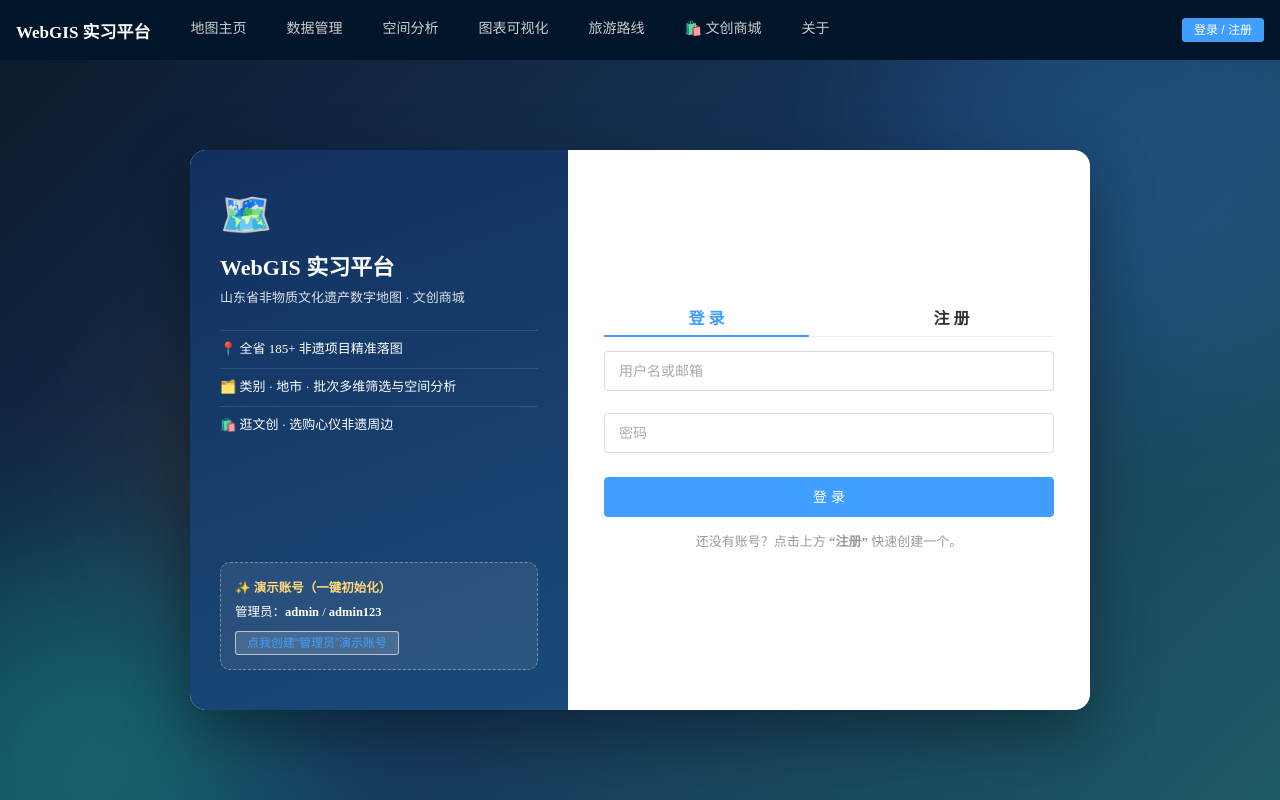
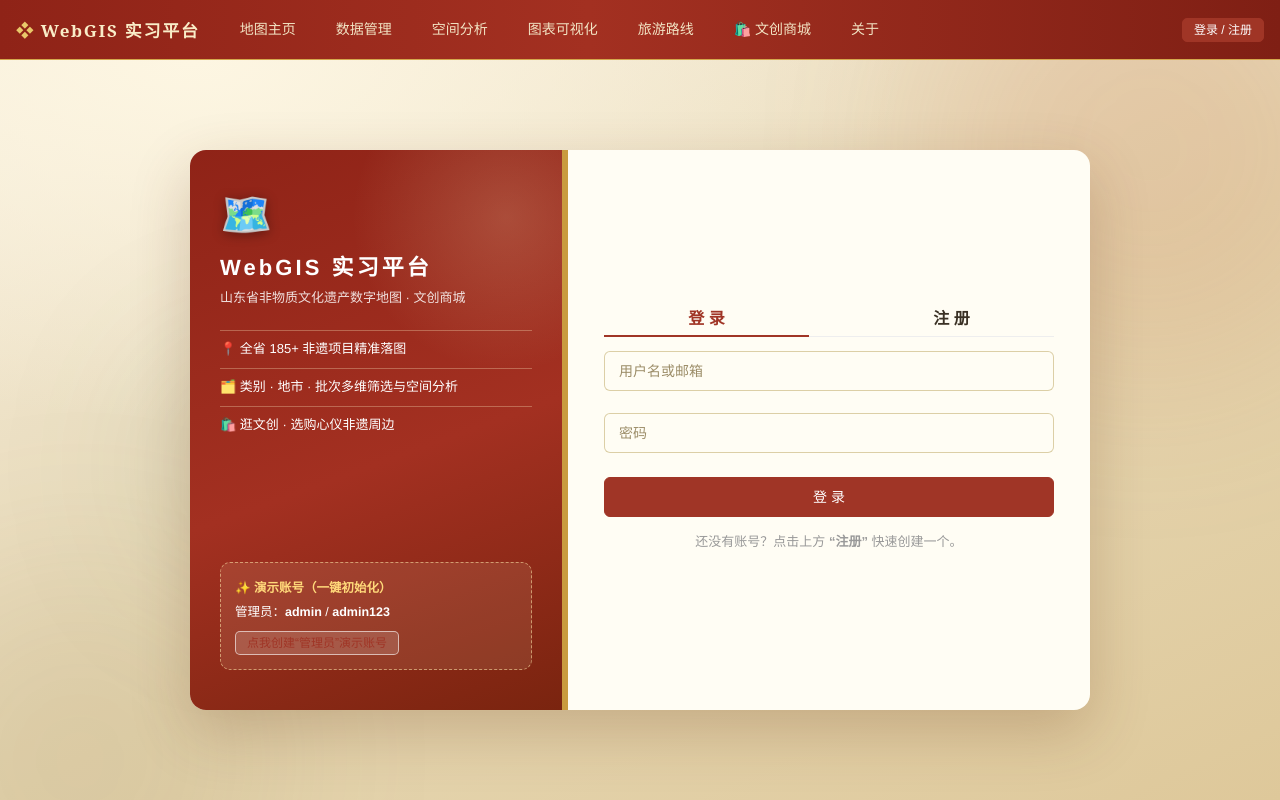
Before and after one commit to z985313021-alt/WebGIS-TEST, a Vue app: page /login in a window 1280 px wide. Built offline with nearby package versions, Linux system fonts and the light colour scheme; no server answers.

Commit message:
style(theme): heritage guochao design token + topnav/authpage re-skin

```diff
--- a/src/App.vue
+++ b/src/App.vue
@@ -120,4 +120,35 @@ onMounted(async () => {
 @media (max-width: 980px) {
   .nav-menu { display: none; }
 }
+
+/* ===== 非遗国潮 · 顶栏（朱砂红主调 + 描金点缀）===== */
+.top-nav {
+  background:
+    linear-gradient(90deg, #8f2317 0%, #a33021 46%, #7f1f14 100%);
+  border-bottom: 1px solid #d4a84e;
+  box-shadow: 0 2px 12px rgba(97, 25, 15, 0.35);
+}
+.brand { color: #f9edc8; font-family: var(--zi-font-serif); letter-spacing: 0.1em; }
+.brand::before {
+  content: "❖ ";
+  color: #e9c86a;
+}
+.nav-menu :deep(.el-menu-item) { color: #f2e4c4; }
+.nav-menu :deep(.el-menu-item:hover) { background: rgba(255, 255, 255, 0.12); color: #fff; }
+.nav-menu :deep(.el-menu-item.is-active) {
+  color: #fff;
+  background: linear-gradient(180deg, rgba(212, 168, 78, 0.45), rgba(212, 168, 78, 0.08));
+  border-bottom-color: #f0d48a;
+}
+.user-area .el-link { color: #f0d48a; }
+.who { color: #f7edda; }
+.avatar {
+  width: 26px; height: 26px; border-radius: 50%;
+  background: linear-gradient(135deg, #7a120a, #b0371f), #c9a24a;
+  background-blend-mode: overlay;
+  color: #fff;
+  display: inline-flex; align-items: center; justify-content: center;
+  font-size: 13px; font-weight: 700;
+  box-shadow: 0 0 0 1.5px rgba(240, 212, 138, 0.7), 0 1px 4px rgba(0, 0, 0, 0.3);
+}
 </style>
--- a/src/main.ts
+++ b/src/main.ts
@@ -7,6 +7,7 @@ import App from './App.vue';
 import router from './router';
 import { installAuthGuard } from './router/guard';
 import './style.css';
+import './styles/theme.css';
 
 const pinia = createPinia();
 const app = createApp(App);
--- /dev/null
+++ b/src/styles/theme.css
@@ -0,0 +1,80 @@
+/* ============================================================
+   WebGIS-App 非遗国潮主题基座 (global design token layer)
+   所有页面统一引用此层的配色/字体/Element 主色覆盖，
+   避免各页面各自配色造成视觉分裂。
+   ============================================================ */
+
+:root {
+  /* ---- 纸 · 墨 · 金 · 红 · 青 调色板 ---- */
+  --zi-bg:        #f4eddc;   /* 宣纸底色（页面底） */
+  --zi-bg-deep:   #eadfbe;   /* 稍深的米金 */
+  --zi-panel:     #fffdf4;   /* 卡片/面板纸面 */
+  --zi-ink:       #3a3125;   /* 墨色（正文） */
+  --zi-ink-soft:  #6c5f47;   /* 墨灰（次级文字） */
+  --zi-ink-faint: #8d8266;   /* 弱文字 */
+  --zi-red:       #a03526;   /* 朱砂赭红（主色） */
+  --zi-red-deep:  #7f271c;   /* 深朱砂 */
+  --zi-gold:      #b4861f;   /* 描金/秋黄 */
+  --zi-green:     #3c6a50;   /* 松青墨绿 */
+  --zi-green-deep:#2e523d;
+  --zi-line:      #d8c9a3;   /* 分隔细线（藤黄） */
+
+  /* ---- 中文字体栈：衬线/书法感优先 ---- */
+  --zi-font-serif: "Noto Serif SC", "Source Han Serif SC", "Songti SC",
+                   "STSong", "SimSun", "KaiTi", "serif";
+  --zi-font-sans:  "MiSans", "PingFang SC", "Microsoft YaHei", "Helvetica", sans-serif;
+
+  /* ===== Element Plus 主色覆盖 → 沉稳的朱砂赭红 ===== */
+  --el-color-primary:        #a03526;
+  --el-color-primary-dark-2: #7f271c;
+  --el-color-primary-light-3: #ba6a5a;
+  --el-color-primary-light-5: #cf9a8d;
+  --el-color-primary-light-7: #e3c3ba;
+  --el-color-primary-light-8: #ecD6cf;
+  --el-color-primary-light-9: #f6e8e4;
+
+  /* 次要语义色适度偏国画感 */
+  --el-color-success:          #3c6a50;
+  --el-color-success-light-3:  #6f907a;
+  --el-color-success-light-9:  #e6efe8;
+  --el-color-warning:          #b4861f;
+  --el-color-warning-light-9:  #f5eeda;
+  --el-color-error:            #a03526;
+  --el-color-error-light-9:    #f6e6e2;
+
+  --el-text-color-primary:   #3a3125;
+  --el-text-color-regular:   #513f2f;
+  --el-text-color-secondary: #6c5f47;
+  --el-text-color-placeholder:#9c8d68;
+  --el-border-color:         #dccfa6;
+  --el-border-color-light:   #e6dcbd;
+  --el-border-color-lighter: #ece2c7;
+  --el-fill-color-blank:     #fffdf4;
+  --el-fill-color-light:     #f7f0e0;
+  --el-bg-color:             #fffdf4;
+  --el-bg-color-page:        #f4eddc;
+  --el-border-radius-base:   6px;
+}
+
+/* 全局基底 */
+html, body {
+  background-color: var(--zi-bg);
+  color: var(--zi-ink);
+  font-family: var(--zi-font-sans);
+}
+#app {
+  background: var(--zi-bg);
+}
+
+/* 统一标题略有书法衬线气息（可被局部样式覆盖） */
+h1, h2, h3, h4 { font-family: var(--zi-font-serif); letter-spacing: 0.02em; }
+
+/* 滚动条温和处理 */
+::-webkit-scrollbar { width: 10px; height: 10px; }
+::-webkit-scrollbar-thumb { background: #cdbf93; border-radius: 6px; }
+::-webkit-scrollbar-track { background: transparent; }
+
+/* Element 弹窗/抽屉/卡片纸张感 */
+.el-card, .el-dialog, .el-drawer, .el-message-box {
+  background: var(--zi-panel);
+}
--- a/src/views/AuthPage.vue
+++ b/src/views/AuthPage.vue
@@ -239,4 +239,30 @@ async function onSetupAdmin() {
   .brand-panel { display: none; }
   .form-panel { padding: 24px 20px; }
 }
+
+/* ===== 非遗国潮 · 主题压盖层（覆盖上方默认科技蓝，统一样式）===== */
+.auth-page {
+  background: radial-gradient(1200px 600px at 15% 0%, #fdf6e2 0%, transparent 60%),
+    linear-gradient(155deg, #f5ecda 0%, #e6d7b2 55%, #dec89a 100%);
+}
+.deco { opacity: 0.5; filter: blur(90px); }
+.deco-1 { background: rgba(190, 90, 45, 0.30); }   /* 朱砂淡云 */
+.deco-2 { background: rgba(120, 90, 40, 0.22); }    /* 金褐淡云 */
+.deco-3 { background: rgba(70, 110, 80, 0.26); }    /* 松青淡云(点缀) */
+
+.auth-card {
+  background: #fffdf4;
+  box-shadow: 0 22px 60px rgba(105, 55, 22, 0.24);
+}
+.brand-panel {
+  background:
+    radial-gradient(220px 220px at 85% 12%, rgba(255, 235, 190, 0.18), transparent 70%),
+    linear-gradient(160deg, #8f2317 0%, #a33021 55%, #7a240f 100%);
+  border-right: 6px solid #c99b3f;       /* 描金分隔边 */
+}
+.brand-name { letter-spacing: 0.14em; }
+.brand-logo { filter: drop-shadow(0 2px 6px rgba(0,0,0,0.35)); }
+.brand-features li { border-top-color: rgba(255, 240, 200, 0.30); }
+.feature-ico-seal { color: #3c6a50; }      /* 松青仅点缀图标/徽记 */
+.demo-tip { border-color: rgba(255, 232, 170, 0.55); background: rgba(255, 240, 200, 0.10); }
 </style>
```
